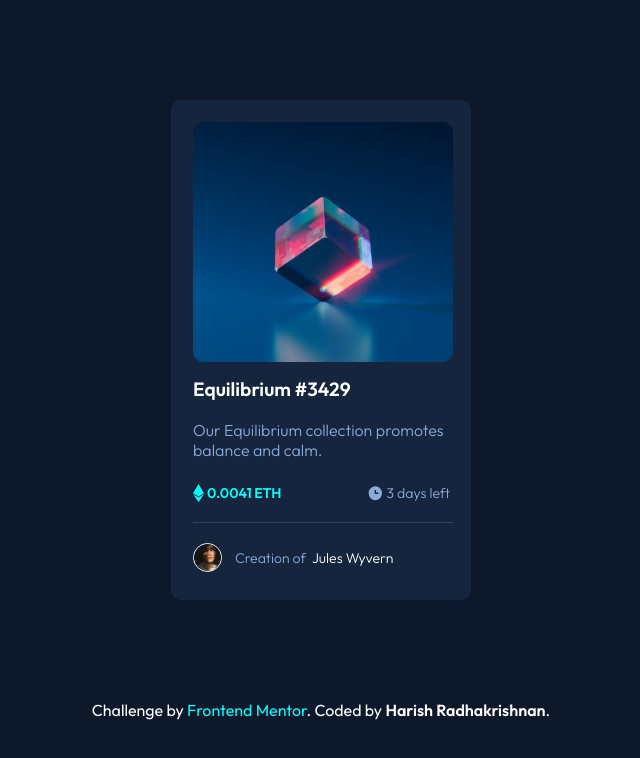
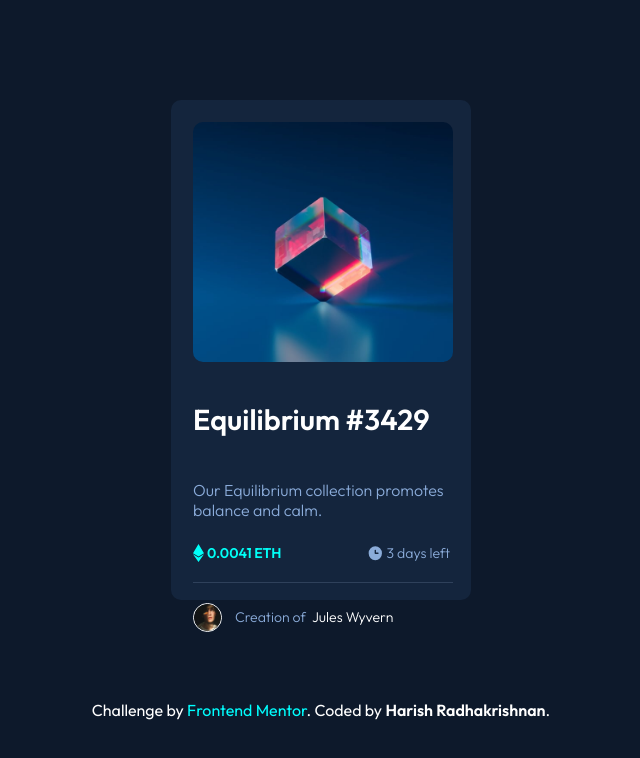
Before and after one commit to HarishPRK/NFT-Preview-Card, a plain HTML site: page index.html in a window 1280 px wide. Shown: the whole page, without its empty margins (319-959 px from the left). Drawn offline with Linux system fonts and the light colour scheme.

Commit message:
Update index.html

```diff
--- a/index.html
+++ b/index.html
@@ -17,7 +17,7 @@
       <img src="image-equilibrium.jpg" alt="Equilibrium" width="260px" height="240px">
       <div class="overlay"></div>
     </div>
-    <div class="title">Equilibrium #3429 </div>
+    <div class="title"><h1>Equilibrium #3429</h1> </div>
     <div class="para">Our Equilibrium collection promotes balance and calm.</div>
     <div class="value-and-time">
       <div class="eth"><img src="icon-ethereum.svg" alt="ETH Icon"><span style="color: hsl(178, 100%, 50%);">0.0041 ETH</span ></div>
```
